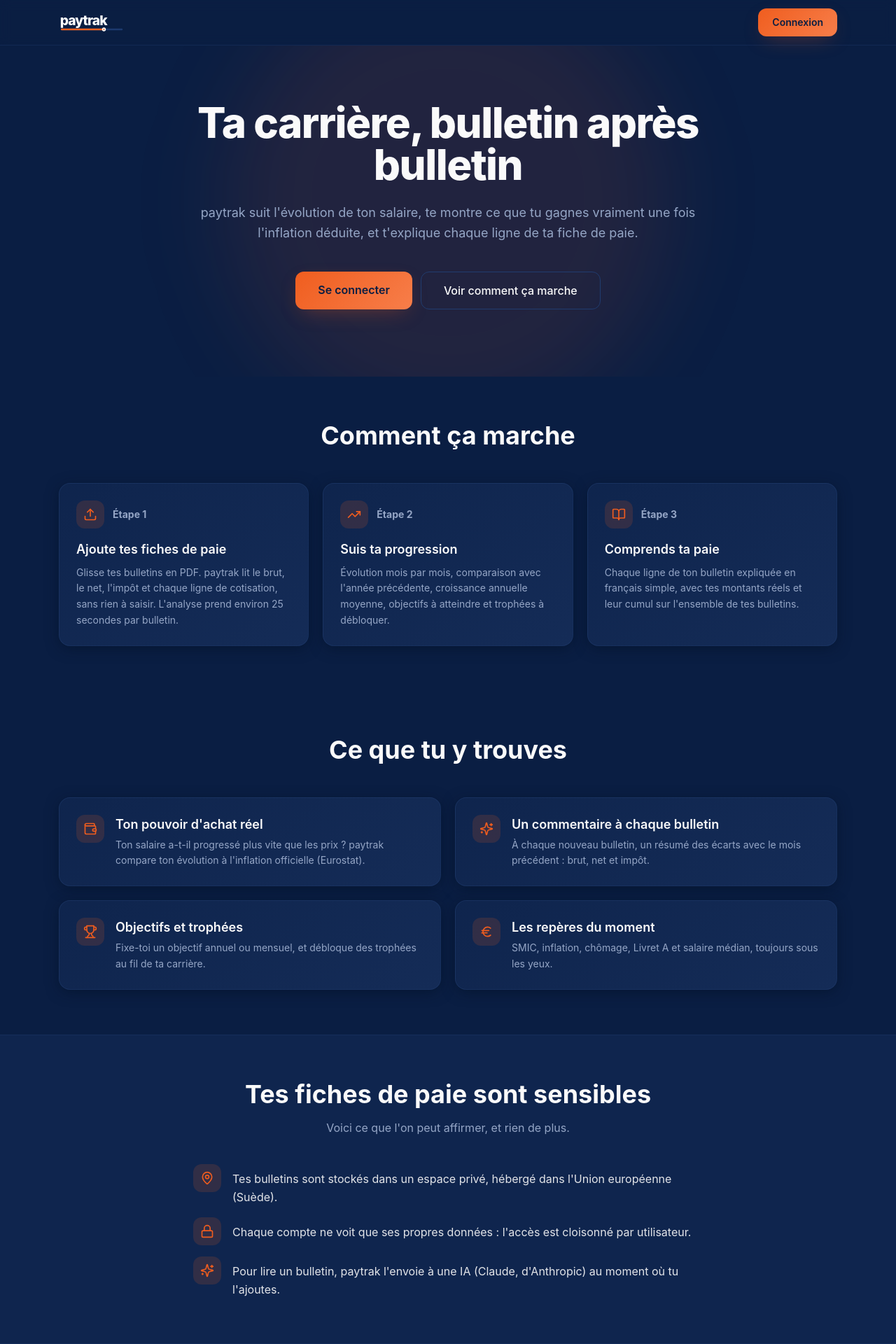
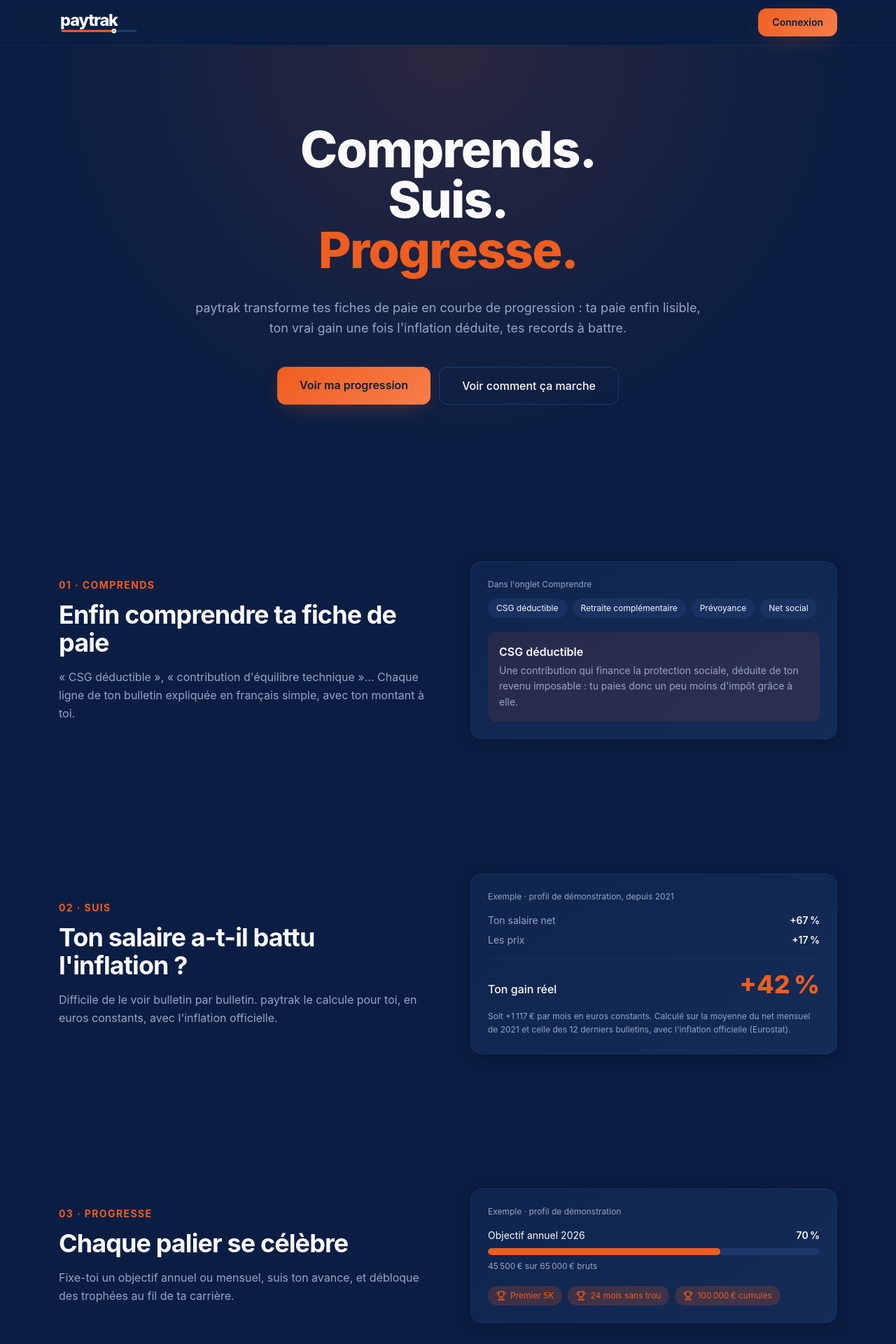
Before and after one commit to baptisterandis-coder/paytrack, a Next.js app: page / in a window 1280 px wide. Shown: the top 1920 px of the page at 70% size. Built offline with nearby package versions, Linux system fonts and the light colour scheme; no server answers.

Commit message:
feat: page d'accueil Comprends. Suis. Progresse. avec une section par verbe

```diff
--- a/app/page.tsx
+++ b/app/page.tsx
@@ -1,60 +1,24 @@
 import type { Metadata } from "next";
 import Link from "next/link";
 import { redirect } from "next/navigation";
-import { Euro, Lock, MapPin, BookOpen, Sparkles, Trophy, TrendingUp, Upload, Wallet } from "lucide-react";
+import { Lock, MapPin, Sparkles, Trophy } from "lucide-react";
 import { createClient } from "@/lib/supabase/server";
 import { Logo } from "@/components/Logo";
 
 export const metadata: Metadata = {
-  title: "paytrak — Ta carrière, bulletin après bulletin",
+  title: "paytrak — Comprends. Suis. Progresse.",
   description:
-    "Suis l'évolution de ton salaire, compare-la à l'inflation et comprends chaque ligne de ta fiche de paie.",
+    "Ta fiche de paie enfin lisible, ton vrai gain une fois l'inflation déduite, tes records à battre.",
 };
 
-const ETAPES = [
-  {
-    icon: Upload,
-    titre: "Ajoute tes fiches de paie",
-    texte:
-      "Glisse tes bulletins en PDF. paytrak lit le brut, le net, l'impôt et chaque ligne de cotisation, sans rien à saisir. L'analyse prend environ 25 secondes par bulletin.",
-  },
-  {
-    icon: TrendingUp,
-    titre: "Suis ta progression",
-    texte:
-      "Évolution mois par mois, comparaison avec l'année précédente, croissance annuelle moyenne, objectifs à atteindre et trophées à débloquer.",
-  },
-  {
-    icon: BookOpen,
-    titre: "Comprends ta paie",
-    texte:
-      "Chaque ligne de ton bulletin expliquée en français simple, avec tes montants réels et leur cumul sur l'ensemble de tes bulletins.",
-  },
-];
+const BOUTON_PRINCIPAL =
+  "bg-gradient-primary shadow-primary text-primary-foreground font-semibold rounded-xl hover:opacity-90 transition-opacity";
+const CARTE = "bg-gradient-card border border-border/50 rounded-2xl shadow-card";
+const SECTION = "max-w-6xl mx-auto px-5 py-16 md:py-24";
+const GRILLE = "grid md:grid-cols-2 gap-10 md:gap-16 items-center";
 
-const ATOUTS = [
-  {
-    icon: Wallet,
-    titre: "Ton pouvoir d'achat réel",
-    texte:
-      "Ton salaire a-t-il progressé plus vite que les prix ? paytrak compare ton évolution à l'inflation officielle (Eurostat).",
-  },
-  {
-    icon: Sparkles,
-    titre: "Un commentaire à chaque bulletin",
-    texte: "À chaque nouveau bulletin, un résumé des écarts avec le mois précédent : brut, net et impôt.",
-  },
-  {
-    icon: Trophy,
-    titre: "Objectifs et trophées",
-    texte: "Fixe-toi un objectif annuel ou mensuel, et débloque des trophées au fil de ta carrière.",
-  },
-  {
-    icon: Euro,
-    titre: "Les repères du moment",
-    texte: "SMIC, inflation, chômage, Livret A et salaire médian, toujours sous les yeux.",
-  },
-];
+const LIGNES_EXEMPLES = ["CSG déductible", "Retraite complémentaire", "Prévoyance", "Net social"];
+const TROPHEES = ["Premier 5K", "24 mois sans trou", "100 000 € cumulés"];
 
 const GARANTIES = [
   {
@@ -71,8 +35,11 @@ const GARANTIES = [
   },
 ];
 
-const BOUTON_PRINCIPAL =
-  "bg-gradient-primary shadow-primary text-primary-foreground font-semibold rounded-xl hover:opacity-90 transition-opacity";
+function Etiquette({ numero, verbe }: { numero: string; verbe: string }) {
+  return (
+    <p className="text-sm font-bold tracking-widest uppercase text-primary mb-3">{numero + " · " + verbe}</p>
+  );
+}
 
 export default async function Home() {
   const supabase = await createClient();
@@ -87,7 +54,7 @@ export default async function Home() {
       <header className="sticky top-0 z-30 border-b border-border/40 bg-background/80 backdrop-blur">
         <div className="max-w-6xl mx-auto px-5 h-16 flex items-center justify-between">
           <Link href="/" aria-label="paytrak, accueil">
-            <Logo className="h-9" />
+            <Logo className="h-10 sm:h-11" />
           </Link>
           <Link href="/auth" className={BOUTON_PRINCIPAL + " text-sm px-5 py-2.5"}>
             Connexion
@@ -96,23 +63,21 @@ export default async function Home() {
       </header>
 
       <main>
-        <section className="relative overflow-hidden">
-          <div
-            aria-hidden="true"
-            className="absolute -top-24 left-1/2 -translate-x-1/2 w-[640px] h-[640px] rounded-full bg-primary/10 blur-3xl"
-          />
-          <div className="relative max-w-3xl mx-auto px-5 pt-20 pb-24 text-center">
-            <h1 className="text-4xl sm:text-6xl font-extrabold tracking-tight">
-              {"Ta carrière, bulletin après bulletin"}
+        <section className="relative bg-[radial-gradient(ellipse_at_top,rgba(240,96,30,0.14),transparent_65%)]">
+          <div className="max-w-3xl mx-auto px-5 pt-20 pb-24 sm:pt-28 sm:pb-32 text-center">
+            <h1 className="text-5xl sm:text-7xl font-extrabold tracking-tight leading-[1.05]">
+              <span className="block">Comprends.</span>
+              <span className="block">Suis.</span>
+              <span className="block text-primary">Progresse.</span>
             </h1>
-            <p className="mt-6 text-lg text-muted-foreground leading-relaxed">
+            <p className="mt-8 text-lg text-muted-foreground leading-relaxed">
               {
-                "paytrak suit l'évolution de ton salaire, te montre ce que tu gagnes vraiment une fois l'inflation déduite, et t'explique chaque ligne de ta fiche de paie."
+                "paytrak transforme tes fiches de paie en courbe de progression : ta paie enfin lisible, ton vrai gain une fois l'inflation déduite, tes records à battre."
               }
             </p>
             <div className="mt-10 flex flex-col sm:flex-row gap-3 justify-center">
               <Link href="/auth" className={BOUTON_PRINCIPAL + " px-8 py-3.5"}>
-                Se connecter
+                Voir ma progression
               </Link>
               <a
                 href="#fonctionnement"
@@ -124,38 +89,109 @@ export default async function Home() {
           </div>
         </section>
 
-        <section id="fonctionnement" className="max-w-6xl mx-auto px-5 py-16">
-          <h2 className="text-2xl sm:text-4xl font-bold text-center">{"Comment ça marche"}</h2>
-          <div className="mt-12 grid gap-5 md:grid-cols-3">
-            {ETAPES.map((etape, i) => (
-              <div key={etape.titre} className="bg-gradient-card border border-border/50 rounded-2xl p-6 shadow-card">
-                <div className="flex items-center gap-3 mb-4">
-                  <span className="w-10 h-10 rounded-xl bg-primary/15 text-primary flex items-center justify-center">
-                    <etape.icon className="w-5 h-5" />
+        <section id="fonctionnement" className={SECTION}>
+          <div className={GRILLE}>
+            <div>
+              <Etiquette numero="01" verbe="Comprends" />
+              <h2 className="text-3xl sm:text-4xl font-bold tracking-tight">{"Enfin comprendre ta fiche de paie"}</h2>
+              <p className="mt-4 text-muted-foreground leading-relaxed">
+                {
+                  "« CSG déductible », « contribution d'équilibre technique »… Chaque ligne de ton bulletin expliquée en français simple, avec ton montant à toi."
+                }
+              </p>
+            </div>
+            <div className={CARTE + " p-6"}>
+              <p className="text-xs text-muted-foreground mb-3">{"Dans l'onglet Comprendre"}</p>
+              <div className="flex flex-wrap gap-2 mb-5">
+                {LIGNES_EXEMPLES.map((ligne) => (
+                  <span key={ligne} className="text-xs bg-secondary/70 rounded-full px-3 py-1.5">
+                    {ligne}
                   </span>
-                  <span className="text-sm font-bold text-muted-foreground">{"Étape " + (i + 1)}</span>
-                </div>
-                <h3 className="text-lg font-semibold mb-2">{etape.titre}</h3>
-                <p className="text-sm text-muted-foreground leading-relaxed">{etape.texte}</p>
+                ))}
               </div>
-            ))}
+              <div className="bg-primary/10 rounded-xl p-4">
+                <p className="font-semibold mb-1">{"CSG déductible"}</p>
+                <p className="text-sm text-muted-foreground leading-relaxed">
+                  {
+                    "Une contribution qui finance la protection sociale, déduite de ton revenu imposable : tu paies donc un peu moins d'impôt grâce à elle."
+                  }
+                </p>
+              </div>
+            </div>
           </div>
         </section>
 
-        <section className="max-w-6xl mx-auto px-5 py-16">
-          <h2 className="text-2xl sm:text-4xl font-bold text-center">{"Ce que tu y trouves"}</h2>
-          <div className="mt-12 grid gap-5 sm:grid-cols-2">
-            {ATOUTS.map((atout) => (
-              <div key={atout.titre} className="bg-gradient-card border border-border/50 rounded-2xl p-6 shadow-card flex gap-4">
-                <span className="w-10 h-10 shrink-0 rounded-xl bg-primary/15 text-primary flex items-center justify-center">
-                  <atout.icon className="w-5 h-5" />
-                </span>
-                <div>
-                  <h3 className="text-lg font-semibold mb-1">{atout.titre}</h3>
-                  <p className="text-sm text-muted-foreground leading-relaxed">{atout.texte}</p>
+        <section className={SECTION}>
+          <div className={GRILLE}>
+            <div>
+              <Etiquette numero="02" verbe="Suis" />
+              <h2 className="text-3xl sm:text-4xl font-bold tracking-tight">{"Ton salaire a-t-il battu l'inflation ?"}</h2>
+              <p className="mt-4 text-muted-foreground leading-relaxed">
+                {
+                  "Difficile de le voir bulletin par bulletin. paytrak le calcule pour toi, en euros constants, avec l'inflation officielle."
+                }
+              </p>
+            </div>
+            <div className={CARTE + " p-6"}>
+              <p className="text-xs text-muted-foreground mb-4">{"Exemple · profil de démonstration, depuis 2021"}</p>
+              <div className="space-y-2 text-sm">
+                <div className="flex justify-between">
+                  <span className="text-muted-foreground">{"Ton salaire net"}</span>
+                  <span className="font-semibold">{"+67 %"}</span>
+                </div>
+                <div className="flex justify-between">
+                  <span className="text-muted-foreground">{"Les prix"}</span>
+                  <span className="font-semibold">{"+17 %"}</span>
                 </div>
               </div>
-            ))}
+              <div className="mt-4 pt-4 border-t border-border/50 flex items-baseline justify-between">
+                <span className="font-medium">{"Ton gain réel"}</span>
+                <span className="text-4xl font-extrabold text-primary">{"+42 %"}</span>
+              </div>
+              <p className="mt-4 text-xs text-muted-foreground leading-relaxed">
+                {
+                  "Soit +1 117 € par mois en euros constants. Calculé sur la moyenne du net mensuel de 2021 et celle des 12 derniers bulletins, avec l'inflation officielle (Eurostat)."
+                }
+              </p>
+            </div>
+          </div>
+        </section>
+
+        <section className={SECTION}>
+          <div className={GRILLE}>
+            <div>
+              <Etiquette numero="03" verbe="Progresse" />
+              <h2 className="text-3xl sm:text-4xl font-bold tracking-tight">{"Chaque palier se célèbre"}</h2>
+              <p className="mt-4 text-muted-foreground leading-relaxed">
+                {
+                  "Fixe-toi un objectif annuel ou mensuel, suis ton avance, et débloque des trophées au fil de ta carrière."
+                }
+              </p>
+            </div>
+            <div className={CARTE + " p-6"}>
+              <p className="text-xs text-muted-foreground mb-4">{"Exemple · profil de démonstration"}</p>
+              <div className="mb-5">
+                <div className="flex justify-between text-sm mb-2">
+                  <span>{"Objectif annuel 2026"}</span>
+                  <span className="font-semibold">{"70 %"}</span>
+                </div>
+                <div className="h-2.5 rounded-full bg-secondary overflow-hidden">
+                  <div className="h-full w-[70%] rounded-full bg-primary" />
+                </div>
+                <p className="mt-2 text-xs text-muted-foreground">{"45 500 € sur 65 000 € bruts"}</p>
+              </div>
+              <div className="flex flex-wrap gap-2">
+                {TROPHEES.map((trophee) => (
+                  <span
+                    key={trophee}
+                    className="text-xs rounded-full px-3 py-1.5 bg-primary/20 text-primary inline-flex items-center gap-1.5"
+                  >
+                    <Trophy className="w-3.5 h-3.5" />
+                    {trophee}
+                  </span>
+                ))}
+              </div>
+            </div>
           </div>
         </section>
 
@@ -177,10 +213,10 @@ export default async function Home() {
         </section>
 
         <section className="max-w-3xl mx-auto px-5 py-20 text-center">
-          <h2 className="text-2xl sm:text-4xl font-bold">{"Prêt à voir ta carrière en courbes ?"}</h2>
+          <h2 className="text-2xl sm:text-4xl font-bold">{"Ta carrière mérite mieux qu'un dossier de PDF"}</h2>
           <div className="mt-8">
             <Link href="/auth" className={BOUTON_PRINCIPAL + " inline-block px-8 py-3.5"}>
-              Se connecter
+              Voir ma progression
             </Link>
           </div>
         </section>
```
